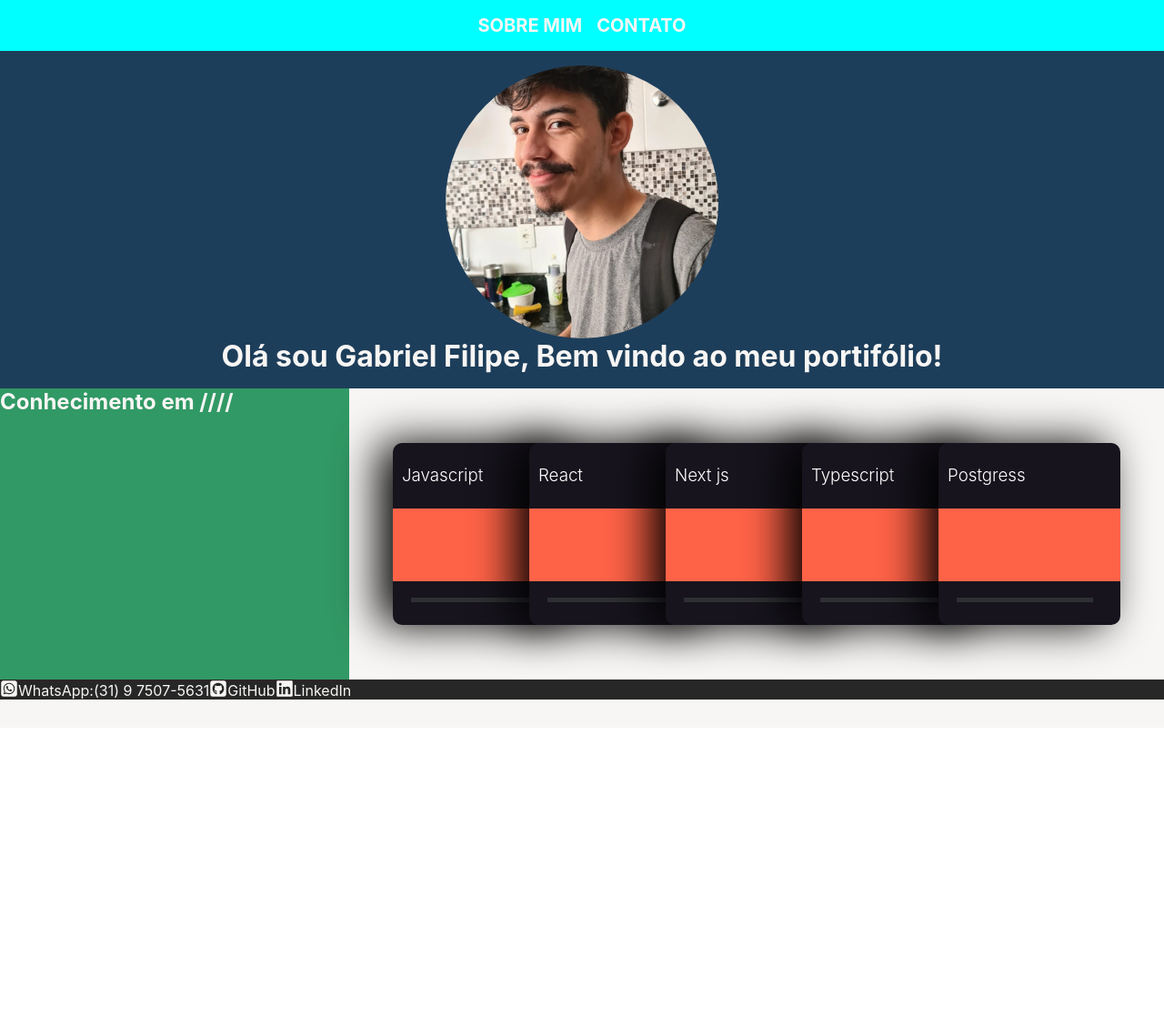
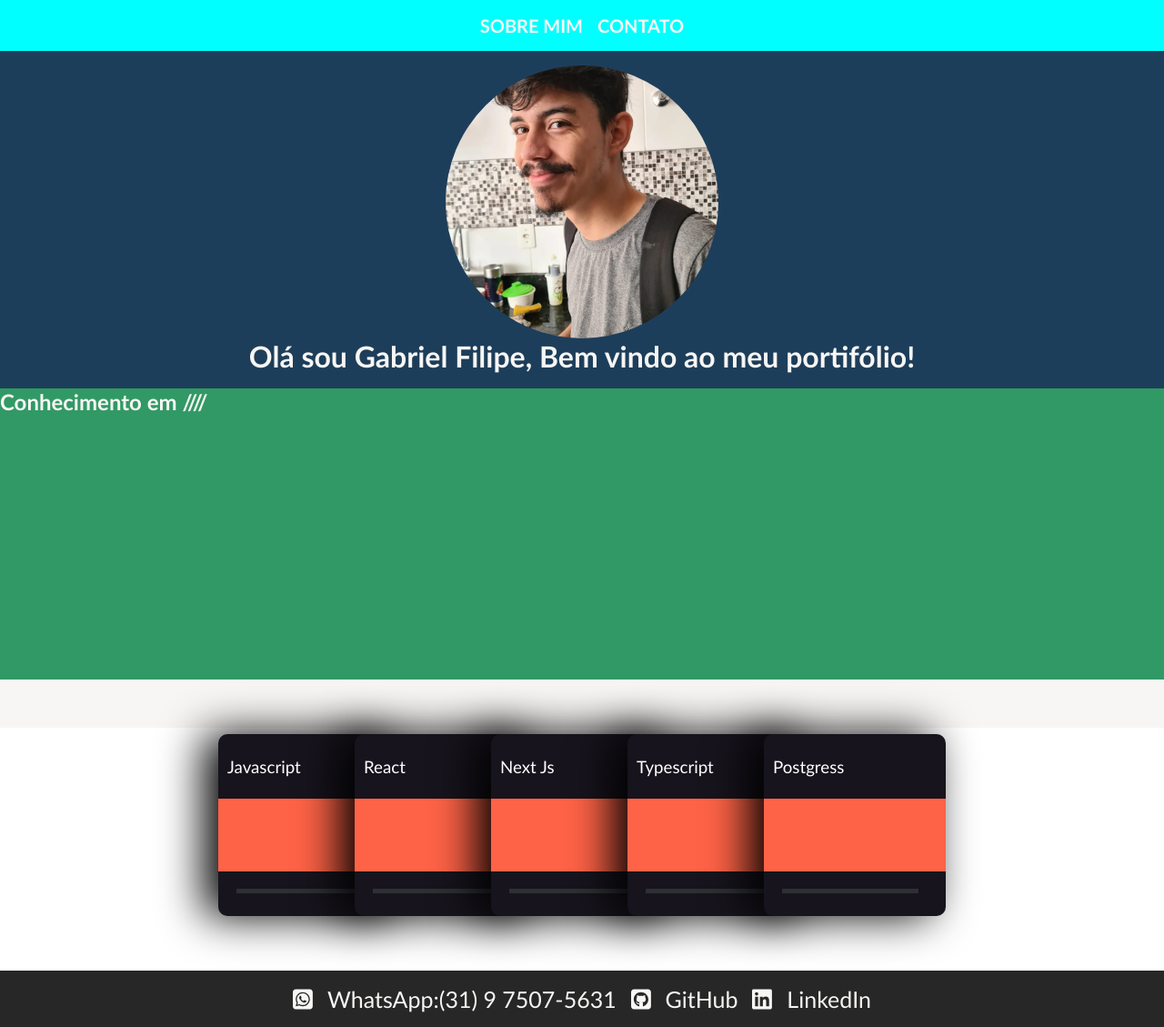
Before and after one commit to GabrielFFSantos/portifolio, a Next.js app: page / in a window 1280 px wide. Shown: the whole page at 91% size. Before the commit the page ends 800 px from the top, so only its background shows below. Built offline with nearby package versions, Linux system fonts and the light colour scheme.

Commit message:
alteração no formato do layout

```diff
--- a/pages/index.tsx
+++ b/pages/index.tsx
@@ -1,10 +1,15 @@
 import Head from "next/head";
-import { FontAwesomeIcon } from '@fortawesome/react-fontawesome'
-import { faSquareGithub, faLinkedin, faSquareWhatsapp } from "@fortawesome/free-brands-svg-icons";
+import { FontAwesomeIcon } from "@fortawesome/react-fontawesome";
+import {
+	faSquareGithub,
+	faLinkedin,
+	faSquareWhatsapp,
+} from "@fortawesome/free-brands-svg-icons";
+import styles from "../styles/Home.module.css";
 
-export default function Home() {
+const Home = () => {
 	return (
-    <div id="Background">
+		<div className={styles.Background}>
 			<Head>
 				<title>Gabriel Filipe</title>
 				<meta
@@ -13,68 +18,97 @@ export default function Home() {
 				/>
 				<link rel="icon" href="/favicon.ico" />
 			</Head>
-      <header>
-        <nav>
-          <ul> Sobre Mim </ul>
-          <ul> Contato </ul>
-        </nav>
-        <div id="ProfileImage" />
-        <h1 id="WelcomeTitle">
+			<div className={styles.body}>
+				<div className={styles.header}>
+					<div className={styles.nav}>
+						<div className={styles.ul}> Sobre Mim </div>
+						<div className={styles.ul}> Contato </div>
+					</div>
+					<div className={styles.ProfileImage} />
+					<h1 className={styles.WelcomeTitle}>
 						Olá sou Gabriel Filipe, Bem vindo ao meu portifólio!
 					</h1>
-      </header>
-      <body>
-        <div id="PresentationBox">
+				</div>
+				<div className={styles.PresentationBox}>
 					<h2>Conhecimento em ////</h2>
 				</div>
-        <div id="CarroselBody">
-          <div className="card">
-            <h3 className="title">Javascript</h3>
-            <div id="Postgress" />
-            <div className="bar">
-              <div className="emptybar"></div>
-              <div className="filledbar"></div>
+				<div className={styles.CarroselBody}>
+					<div className={styles.card}>
+						<h3 className={styles.title}>Javascript</h3>
+						<div className={styles.Postgress} />
+						<div className={styles.bar}>
+							<div className={styles.emptybar}></div>
+							<div className={styles.filledbar}></div>
 						</div>
 					</div>
-          <div className="card">
-            <h3 className="title"> React</h3>
-            <div id="Postgress" />
-            <div className="bar">
-              <div className="emptybar"></div>
-              <div className="filledbar"></div>
+					<div className={styles.card}>
+						<h3 className={styles.title}>React</h3>
+						<div className={styles.Postgress} />
+						<div className={styles.bar}>
+							<div className={styles.emptybar}></div>
+							<div className={styles.filledbar}></div>
 						</div>
 					</div>
-          <div className="card">
-            <h3 className="title">Next js</h3>
-            <div id="Postgress" />
-            <div className="bar">
-              <div className="emptybar"></div>
-              <div className="filledbar"></div>
+					<div className={styles.card}>
+						<h3 className={styles.title}>Next Js</h3>
+						<div className={styles.Postgress} />
+						<div className={styles.bar}>
+							<div className={styles.emptybar}></div>
+							<div className={styles.filledbar}></div>
 						</div>
 					</div>
-          <div className="card">
-            <h3 className="title">Typescript</h3>
-            <div id="Postgress" />
-            <div className="bar">
-              <div className="emptybar"></div>
-              <div className="filledbar"></div>
+					<div className={styles.card}>
+						<h3 className={styles.title}>Typescript</h3>
+						<div className={styles.Postgress} />
+						<div className={styles.bar}>
+							<div className={styles.emptybar}></div>
+							<div className={styles.filledbar}></div>
 						</div>
 					</div>
-          <div className="card">
-            <h3 className="title">Postgress</h3>
-            <div id="Postgress" />
-            <div className="bar">
-              <div className="emptybar"></div>
-              <div className="filledbar"></div>
+					<div className={styles.card}>
+						<h3 className={styles.title}>Postgress</h3>
+						<div className={styles.Postgress} />
+						<div className={styles.bar}>
+							<div className={styles.emptybar}></div>
+							<div className={styles.filledbar}></div>
 						</div>
 					</div>
 				</div>
-      </body>
-      <footer>
-        <p><FontAwesomeIcon icon={faSquareWhatsapp} id="icons"/>WhatsApp:(31) 9 7507-5631</p>
-        <a href="https://github.com/GabrielFFSantos"><FontAwesomeIcon icon={faSquareGithub} id="icons"/>GitHub</a>
-        <a href="https://www.linkedin.com/in/gabrielffs/"><FontAwesomeIcon icon={faLinkedin} id="icons"/>LinkedIn</a>
-      </footer>
+				<div className={styles.footer}>
+					<FontAwesomeIcon
+						className={styles.icons}
+						icon={faSquareWhatsapp}
+						id="icons"
+					/>
+					<a
+						className={styles.footerA}
+						href="https://whatsa.me/5531975075631/?t=Ol%C3%A1,%20vim%20pelo%20seu%20portif%C3%B3lio.">
+						WhatsApp:(31) 9 7507-5631
+					</a>
+					<FontAwesomeIcon
+						className={styles.icons}
+						icon={faSquareGithub}
+						id="icons"
+					/>
+					<a
+						className={styles.footerA}
+						href="https://github.com/GabrielFFSantos">
+						GitHub
+					</a>
+					<FontAwesomeIcon
+						className={styles.icons}
+						icon={faLinkedin}
+						id="icons"
+					/>
+					<a
+						className={styles.footerA}
+						href="https://www.linkedin.com/in/gabrielffs/">
+						LinkedIn
+					</a>
+				</div>
+			</div>
 		</div>
 	);
-}
+};
+
+export default Home;
--- /dev/null
+++ b/styles/Home.module.css
@@ -0,0 +1,205 @@
+.Background {
+	width: 100%;
+	height: 100vh;
+	background-color: #f8f6f4;
+}
+
+.header {
+	display: flex;
+	background-color: #1d3e5a;
+	align-items: center;
+	justify-content: center;
+	flex-wrap: wrap;
+    width: 100%;
+}
+
+.nav {
+	width: 100%;
+	display: flex;
+	gap: 1rem;
+	align-items: center;
+	justify-content: center;
+	background-color: aqua;
+	padding: 1rem;
+}
+
+.ul {
+	text-align: center;
+	font-size: 20px;
+	font-weight: bold;
+	text-transform: uppercase;
+}
+
+.ProfileImage {
+	background-image: url(../public/assets/Placeholder.jpeg);
+	background-position: center;
+	background-repeat: no-repeat;
+	background-size: cover;
+	width: 300px;
+	height: 300px;
+	border-radius: 50%;
+	margin-top: 1rem;
+}
+
+.WelcomeTitle {
+	color: #f8f6f4;
+	width: 100%;
+	text-align: center;
+	margin-bottom: 1rem;
+}
+
+.body {
+	height: 40vh;
+	display: flex;
+	flex-wrap: wrap;
+}
+
+.PresentationBox {
+	background-color: #319965;
+	width: 100%;
+	height: 100%;
+}
+
+.CarroselBody {
+	height: 100%;
+	width: 100%;
+	top: 60px;
+	left: calc(50% - 300px);
+	display: flex;
+	align-items: center;
+	justify-content: center;
+}
+
+.container {
+	height: 300px;
+	width: 600px;
+	top: 60px;
+	left: calc(50% - 300px);
+	display: flex;
+}
+
+.Postgress {
+	width: 100%;
+	height: 80px;
+	justify-self: center;
+	background-color: tomato;
+}
+
+.card {
+	display: flex;
+	flex-wrap: wrap;
+	height: 200px;
+	width: 200px;
+	background-color: #17141d;
+	border-radius: 10px;
+	box-shadow: -1rem 0 3rem #000;
+	/*   margin-left: -50px; */
+	transition: 0.4s ease-out;
+	position: relative;
+	left: 0px;
+}
+
+.card:not(:first-child) {
+	margin-left: -50px;
+}
+
+.card:hover {
+	transform: translateY(-20px);
+	transition: 0.4s ease-out;
+}
+
+.card:hover ~ .card {
+	position: relative;
+	left: 50px;
+	transition: 0.4s ease-out;
+}
+
+.title {
+	display: flex;
+	color: white;
+	font-weight: 300;
+	width: 100%;
+	left: 20px;
+	top: 15px;
+	gap: 1rem;
+	padding-left: 10px;
+	align-items: center;
+	justify-items: center;
+}
+
+.bar {
+	position: absolute;
+	top: 170px;
+	left: 20px;
+	height: 5px;
+	width: 150px;
+}
+
+.emptybar {
+	background-color: #2e3033;
+	width: 100%;
+	height: 100%;
+}
+
+.filledbar {
+	position: absolute;
+	top: 0px;
+	z-index: 3;
+	width: 0px;
+	height: 100%;
+	background: rgb(0, 154, 217);
+	background: linear-gradient(
+		90deg,
+		rgba(0, 154, 217, 1) 0%,
+		rgba(217, 147, 0, 1) 65%,
+		rgba(255, 186, 0, 1) 100%
+	);
+	transition: 0.6s ease-out;
+}
+
+.card:hover .filledbar {
+	width: 120px;
+	transition: 0.4s ease-out;
+}
+
+.circle {
+	position: absolute;
+	top: 150px;
+	left: calc(50% - 60px);
+}
+
+.stroke {
+	stroke: white;
+	stroke-dasharray: 360;
+	stroke-dashoffset: 360;
+	transition: 0.6s ease-out;
+}
+
+.svg {
+	fill: #17141d;
+	stroke-width: 2px;
+}
+
+.card:hover .stroke {
+	stroke-dashoffset: 100;
+	transition: 0.6s ease-out;
+}
+
+.footer {
+	background-color: rgb(39, 39, 39);
+	display: flex;
+	justify-content: center;
+    align-items: center;
+    width: 100%;
+	padding: 1rem;
+	gap: 1rem;
+    font-size: 25px;
+}
+
+.footerA {
+    font-size: 25px;
+}
+
+.icons {
+	height: 25px;
+}
--- a/styles/globals.css
+++ b/styles/globals.css
@@ -2,196 +2,7 @@ html,
 * {
   padding: 0;
   margin: 0;
-  font-family: -apple-system, BlinkMacSystemFont, Segoe UI, Roboto, Oxygen,
-    Ubuntu, Cantarell, Fira Sans, Droid Sans, Helvetica Neue, sans-serif;
+  font-family: 'Gill Sans', 'Gill Sans MT', Calibri, 'Trebuchet MS', sans-serif;
   color: #F8F6F4;
   text-decoration: none;
 }
-
-#Background {
-  width: 100vw;
-  height: 100vh;
-  background-color: #F8F6F4;
-}
-
-header {
-  display: flex;
-  background-color: #1d3e5a;
-  align-items: center;
-  justify-content: center;
-  flex-wrap: wrap;
-}
-
-nav {
-  width: 100%;
-  display: flex;
-  gap: 1rem;
-  align-items: center;
-  justify-content: center;
-  background-color: aqua;
-  padding: 1rem;
-}
-
-ul {
-  text-align: center;
-  font-size: 20px;
-  font-weight: bold;
-  text-transform: uppercase;
-}
-
-#ProfileImage {
-  background-image: url(../public/assets/Placeholder.jpeg);
-  background-position: center;
-  background-repeat: no-repeat;
-  background-size: cover;
-  width: 300px;
-  height: 300px;
-  border-radius: 50%;
-  margin-top: 1rem;
-}
-
-#WelcomeTitle {
-  color: #F8F6F4;
-  width: 100%;
-  text-align: center;
-  margin-bottom: 1rem;
-}
-
-body {
-  height: 40vh;
-  display: flex;
-}
-
-#PresentationBox {
-  background-color: #319965;
-  width: 30%;
-  height: 100%;
-}
-
-#CarroselBody {
-  height: 100%;
-  width: 70%;
-  top: 60px;
-  left: calc(50% - 300px);
-  display: flex;
-  align-items: center;
-  justify-content: center;
-}
-
-.container {
-  height: 300px;
-  width: 600px;
-  top: 60px;
-  left: calc(50% - 300px);
-  display: flex;
-}
-
-#Postgress{
-  width: 100%;
-  height: 80px;
-  justify-self: center;
-  background-color: tomato;
-}
-
-.card {
-  display: flex;
-  flex-wrap: wrap;
-  height: 200px;
-  width: 200px;
-  background-color: #17141d;
-  border-radius: 10px;
-  box-shadow: -1rem 0 3rem #000;
-  /*   margin-left: -50px; */
-  transition: 0.4s ease-out;
-  position: relative;
-  left: 0px;
-}
-#icons{
-  height: 20px;
-  width: 20px;
-}
-.card:not(:first-child) {
-  margin-left: -50px;
-}
-
-.card:hover {
-  transform: translateY(-20px);
-  transition: 0.4s ease-out;
-}
-
-.card:hover~.card {
-  position: relative;
-  left: 50px;
-  transition: 0.4s ease-out;
-}
-
-.title {
-  display: flex ;
-  color: white;
-  font-weight: 300;
-  width: 100%;
-  left: 20px;
-  top: 15px;
-  gap: 1rem;
-  padding-left: 10px;
-  align-items: center;
-  justify-items: center;
-}
-
-.bar {
-  position: absolute;
-  top: 170px;
-  left: 20px;
-  height: 5px;
-  width: 150px;
-}
-
-.emptybar {
-  background-color: #2e3033;
-  width: 100%;
-  height: 100%;
-}
-
-.filledbar {
-  position: absolute;
-  top: 0px;
-  z-index: 3;
-  width: 0px;
-  height: 100%;
-  background: rgb(0, 154, 217);
-  background: linear-gradient(90deg, rgba(0, 154, 217, 1) 0%, rgba(217, 147, 0, 1) 65%, rgba(255, 186, 0, 1) 100%);
-  transition: 0.6s ease-out;
-}
-
-.card:hover .filledbar {
-  width: 120px;
-  transition: 0.4s ease-out;
-}
-
-.circle {
-  position: absolute;
-  top: 150px;
-  left: calc(50% - 60px);
-}
-
-.stroke {
-  stroke: white;
-  stroke-dasharray: 360;
-  stroke-dashoffset: 360;
-  transition: 0.6s ease-out;
-}
-
-svg {
-  fill: #17141d;
-  stroke-width: 2px;
-}
-
-.card:hover .stroke {
-  stroke-dashoffset: 100;
-  transition: 0.6s ease-out;
-}
-
-footer {
-  background-color: rgb(39, 39, 39);
-  display: flex;
-}
```
Lines whose indentation alone changed are shown as unchanged.
